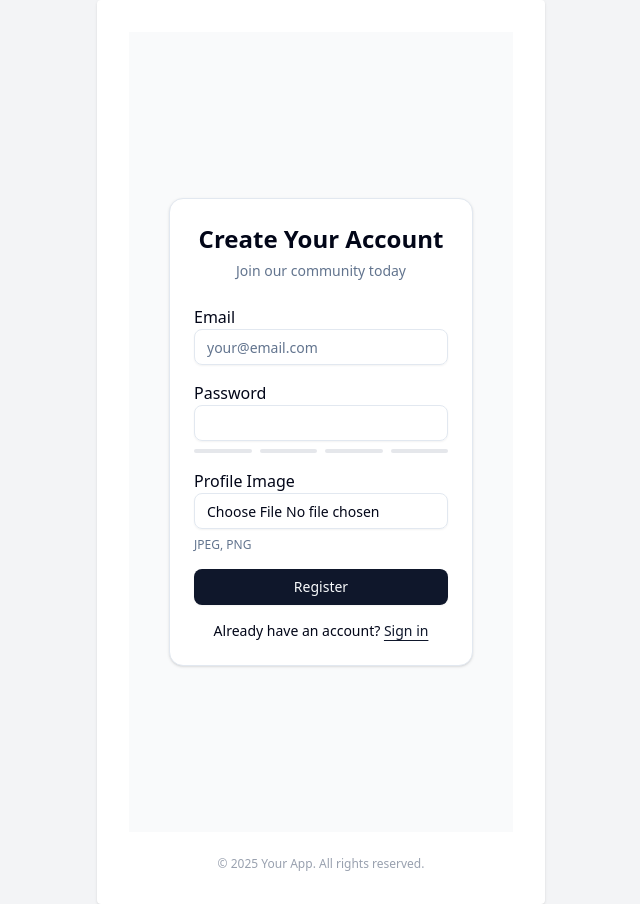
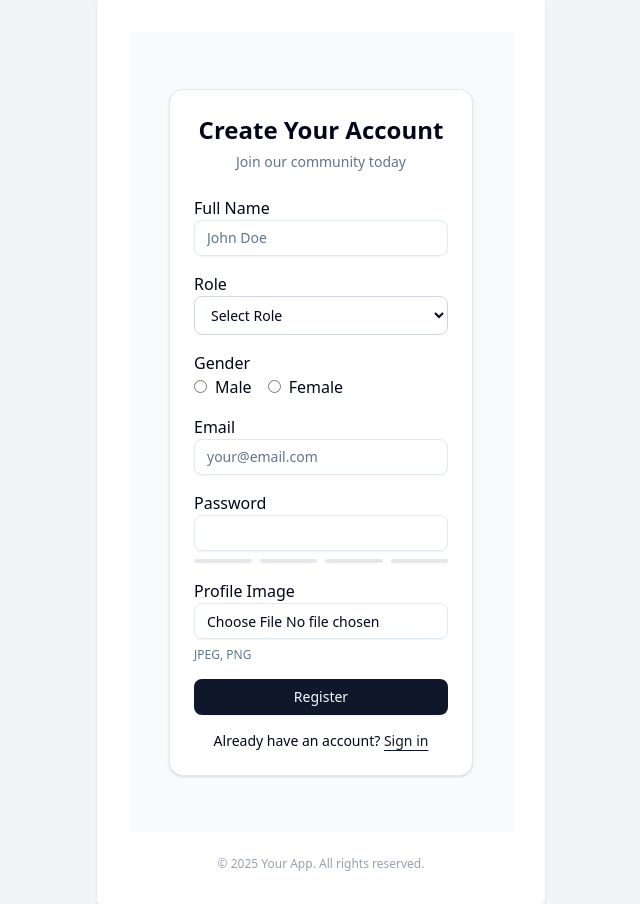
Before and after one commit to DAdawit/aaminipro, a React (Vite) app in the folder frontend/: page /register in a window 1280 px wide. Shown: the whole page, without its empty margins (319-959 px from the left). Built offline with nearby package versions, Linux system fonts and the light colour scheme.

Commit message:
Fix registration form validation and schema

```diff
--- a/frontend/src/components/register-form.jsx
+++ b/frontend/src/components/register-form.jsx
@@ -42,6 +42,94 @@ export const RegisterForm = React.memo(
                 </CardHeader>
                 <CardContent>
                     <form onSubmit={onSubmit} className="space-y-4">
+                        <div className="space-y-2">
+                            <Label htmlFor="fullName">Full Name</Label>
+                            <Controller
+                                name="fullName"
+                                control={control}
+                                render={({ field }) => (
+                                    <Input
+                                        {...field}
+                                        id="fullName"
+                                        type="text"
+                                        placeholder="John Doe"
+                                        autoComplete="name"
+                                        aria-invalid={errors.fullName ? "true" : "false"}
+                                        className={errors.fullName && "border-destructive"}
+                                    />
+                                )}
+                            />
+                            {errors.fullName && (
+                                <p className="text-sm text-destructive mt-1">
+                                    {errors.fullName.message}
+                                </p>
+                            )}
+                        </div>
+
+                        {/* Role Field (Dropdown) */}
+                        <div className="space-y-2">
+                            <Label htmlFor="role">Role</Label>
+                            <Controller
+                                name="role"
+                                control={control}
+                                render={({ field }) => (
+                                    <select
+                                        {...field}
+                                        id="role"
+                                        className={`w-full border rounded-md px-3 py-2 text-sm focus:outline-none ${errors.role ? "border-destructive" : "border-gray-300"
+                                            }`}
+                                    >
+                                        <option value="">Select Role</option>
+                                        <option value="user">User</option>
+                                        <option value="admin">Admin</option>
+                                        <option value="editor">Editor</option>
+                                    </select>
+                                )}
+                            />
+                            {errors.role && (
+                                <p className="text-sm text-destructive mt-1">
+                                    {errors.role.message}
+                                </p>
+                            )}
+                        </div>
+
+                        {/* Gender Field (Radio Buttons) */}
+                        <div className="space-y-2">
+                            <Label htmlFor="gender">Gender</Label>
+                            <Controller
+                                name="gender"
+                                control={control}
+                                render={({ field }) => (
+                                    <div className="flex items-center gap-4">
+                                        <label className="flex items-center space-x-2">
+                                            <input
+                                                {...field}
+                                                type="radio"
+                                                value="male"
+                                                checked={field.value === "male"}
+                                                className="accent-primary"
+                                            />
+                                            <span>Male</span>
+                                        </label>
+                                        <label className="flex items-center space-x-2">
+                                            <input
+                                                {...field}
+                                                type="radio"
+                                                value="female"
+                                                checked={field.value === "female"}
+                                                className="accent-primary"
+                                            />
+                                            <span>Female</span>
+                                        </label>
+                                    </div>
+                                )}
+                            />
+                            {errors.gender && (
+                                <p className="text-sm text-destructive mt-1">
+                                    {errors.gender.message}
+                                </p>
+                            )}
+                        </div>
                         {/* Email Field */}
                         <div className="space-y-2">
                             <Label htmlFor="email">Email</Label>
@@ -146,7 +234,7 @@ export const RegisterForm = React.memo(
 
                         <Button
                             type="submit"
-                            className="w-full"
+                            className="w-full cursor-pointer"
                             disabled={isSubmitting}
                         >
                             {isSubmitting ? (
--- a/frontend/src/pages/login.jsx
+++ b/frontend/src/pages/login.jsx
@@ -4,6 +4,8 @@ import { z } from "zod";
 import { LoginForm } from "../components/login-form";
 import useUser from "../hooks/use-user";
 import { useNavigate } from "react-router-dom";
+import api from "../lib/axios-instance";
+import { useState } from "react";
 
 // Zod validation schema
 const loginSchema = z.object({
@@ -16,6 +18,7 @@ const loginSchema = z.object({
 
 const Login = () => {
     const { login } = useUser()
+    const [error, setError] = useState('')
     const navigate = useNavigate()
     const {
         handleSubmit,
@@ -35,18 +38,27 @@ const Login = () => {
         console.log({ ...data, token: 'eyey' })
         login({ ...data, token: 'yes' })
         navigate('/')
-        // try {
-        //     const response = await axios.post('/api/auth/login', data, {
-        //         headers: {
-        //             'Content-Type': 'application/json',
-        //             // 'X-XSRF-TOKEN': 'jjjj'  //protection
-        //         },
-        //         withCredentials: true
-        //     });
-        //     reset();
-        // } catch (error) {
-        //     console.error("Login error:", error);
-        // }
+        try {
+            const response = await api.post('/login', data);
+            const { token, role } = response.data
+            if (response.data.status !== 'Success') {
+                return setError('Something go wrong. Tray again.')
+            }
+            if (token) {
+                switch (role) {
+                    case 'Admin':
+                        navigate('/admin')
+                    case 'user':
+                        navigate('/user')
+                    default:
+                        navigate('/login')
+                }
+
+            }
+            reset();
+        } catch (error) {
+            console.error("Login error:", error);
+        }
     };
 
     return (
--- a/frontend/src/pages/register.jsx
+++ b/frontend/src/pages/register.jsx
@@ -8,18 +8,35 @@ import useUser from "../hooks/use-user";
 import api from "../lib/axios-instance";
 const MAX_FILE_SIZE = 5 * 1024 * 1024; // 5MB
 const ACCEPTED_IMAGE_TYPES = ["image/jpeg", "image/jpg", "image/png"];
-const registerSchema = z.object({
-    email: z.string()
+export const registerSchema = z.object({
+    fullName: z
+        .string()
+        .min(1, "Full name is required")
+        .max(100, "Full name must be at most 100 characters"),
+
+    role: z.enum(["user", "admin", "editor"], {
+        required_error: "Role is required",
+    }),
+
+    gender: z.enum(["male", "female", "other"], {
+        required_error: "Gender is required",
+    }),
+
+    email: z
+        .string()
         .min(1, "Email is required")
         .email("Invalid email address")
         .max(100, "Email must be at most 100 characters"),
-    password: z.string()
+
+    password: z
+        .string()
         .min(8, "Password must be at least 8 characters")
         .max(32, "Password must be at most 32 characters")
         .regex(
-            /^(?=.*[a-z])(?=.*[A-Z])(?=.*\d)(?=.*[@$!%*?&])[A-Za-z\d@$!%*?&]{8,}$/,
+            /^(?=.*[a-z])(?=.*[A-Z])(?=.*\d)(?=.*[@$!%*?&])/,
             "Password must contain at least one uppercase, one lowercase, one number and one special character"
         ),
+
     profile: z
         .instanceof(FileList)
         .refine((files) => files.length === 1, "Only one file is allowed")
@@ -27,7 +44,7 @@ const registerSchema = z.object({
         .refine(
             (files) => ACCEPTED_IMAGE_TYPES.includes(files[0]?.type),
             "Only .jpg, .jpeg, .png formats are supported"
-        )
+        ),
 });
 const Registration = () => {
     const { login } = useUser();
@@ -51,8 +68,10 @@ const Registration = () => {
     });
 
     const onSubmit = async (data) => {
+        console.log(data, 'data')
         try {
-            const response = api.post('/register',data)
+            const response = await api.post('/users', data)
+            console.log('response', response)
             setServerError(null);
             console.log(data, 'data')
             // navigate('/');
@@ -71,7 +90,6 @@ const Registration = () => {
                         {serverError}
                     </div>
                 )}
-
                 <RegisterForm
                     onSubmit={handleSubmit(onSubmit)}
                     control={control}
```
Lines whose indentation alone changed are shown as unchanged.
